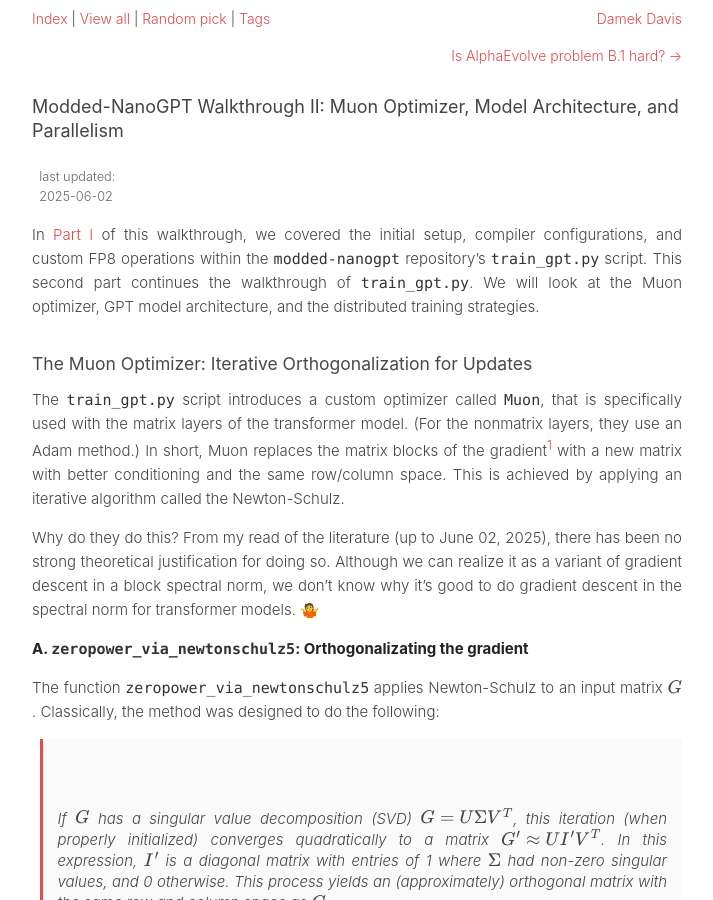
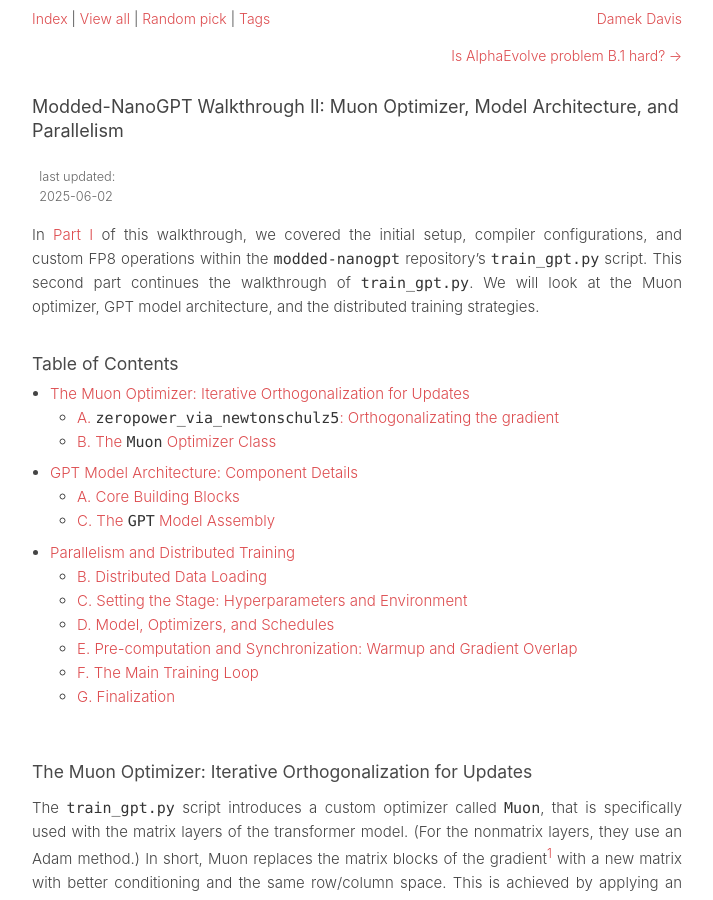
Before and after one commit to damek/damek.github.io, a Jekyll site: the page built from _random/modded-nanogpt-walkthrough-II.md, in a window 1280 px wide and 900 px high. Shown: the whole window, without its empty margins (283-996 px from the left). Built offline with Jekyll 4.4.1, drawn with Linux system fonts in a browser that asks for light colours; some of the changed text lies outside the part shown.

Commit message:
update modded-nanogpt walkthrough II: add comprehensive table of contents, enhance section headings for clarity, and detail the Muon optimizer, model architecture, and distributed training strategies

````diff
--- a/_random/modded-nanogpt-walkthrough-II.md
+++ b/_random/modded-nanogpt-walkthrough-II.md
@@ -8,13 +8,29 @@ description: "Part II: Muon optimizer, GPT architecture details, and distributed
 
 In [Part I](/random/modded-nanogpt-walkthrough-i) of this walkthrough, we covered the initial setup, compiler configurations, and custom FP8 operations within the `modded-nanogpt` repository's `train_gpt.py` script. This second part continues the walkthrough of `train_gpt.py`. We will look at the Muon optimizer, GPT model architecture, and the distributed training strategies.
 
+### Table of Contents
+
+- [The Muon Optimizer: Iterative Orthogonalization for Updates](#the-muon-optimizer-iterative-orthogonalization-for-updates)
+  - [A. `zeropower_via_newtonschulz5`: Orthogonalizating the gradient](#a-zeropower_via_newtonschulz5-orthogonalizating-the-gradient)
+  - [B. The `Muon` Optimizer Class](#b-the-muon-optimizer-class)
+- [GPT Model Architecture: Component Details](#gpt-model-architecture-component-details)
+  - [A. Core Building Blocks](#a-core-building-blocks)
+  - [C. The `GPT` Model Assembly](#c-the-gpt-model-assembly)
+- [Parallelism and Distributed Training](#parallelism-and-distributed-training)
+  - [B. Distributed Data Loading](#b-distributed-data-loading)
+  - [C. Setting the Stage: Hyperparameters and Environment](#c-setting-the-stage-hyperparameters-and-environment)
+  - [D. Model, Optimizers, and Schedules](#d-model-optimizers-and-schedules)
+  - [E. Pre-computation and Synchronization: Warmup and Gradient Overlap](#e-pre-computation-and-synchronization-warmup-and-gradient-overlap)
+  - [F. The Main Training Loop](#f-the-main-training-loop)
+  - [G. Finalization](#g-finalization)
+
 ### The Muon Optimizer: Iterative Orthogonalization for Updates
 
 The `train_gpt.py` script introduces a custom optimizer called `Muon`, that is specifically used with the matrix layers of the transformer model. (For the nonmatrix layers, they use an Adam method.) In short, Muon replaces the matrix blocks of the gradient[^0] with a new matrix with better conditioning and the same row/column space. This is achieved by applying an iterative algorithm called the Newton-Schulz.
 
 Why do they do this? From my read of the literature (up to June 02, 2025), there has been no strong theoretical justification for doing so. Although we can realize it as a variant of gradient descent in a block spectral norm, we don't know why it's good to do gradient descent in the spectral norm for transformer models. 🤷
 
-**A. `zeropower_via_newtonschulz5`: Orthogonalizating the gradient**
+#### A. `zeropower_via_newtonschulz5`: Orthogonalizating the gradient
 
 The function `zeropower_via_newtonschulz5` applies Newton-Schulz to an input matrix $G$. Classically, the method was designed to do the following:
 
@@ -67,7 +83,7 @@ you are correct. the explanation of the `step()` method's internals became somew
 here is a revised version of section b that integrates the detailed explanation of parameter grouping and the `update_buffer` more smoothly at the start, and then refers to those concepts when walking through the `step()` method, avoiding repetition while keeping the core detailed explanation verbatim as requested.
 
 
-**B. The `Muon` Optimizer Class**
+#### B. The `Muon` Optimizer Class
 
 The `Muon` class, defined by inheriting from `torch.optim.Optimizer`, implements the custom update rule for 2D matrix parameters.
 
@@ -176,7 +192,7 @@ is applied. Here, $\eta$ is `group["lr"]` and $\alpha_{\text{shape}} = \sqrt{\ma
 
 The model implemented in `train_gpt.py` is a decoder-only Transformer, with several specific architectural choices.
 
-**A. Core Building Blocks**
+#### A. Core Building Blocks
 
 1.  **Normalization: `norm()`**
     ```python
@@ -350,7 +366,7 @@ The model implemented in `train_gpt.py` is a decoder-only Transformer, with seve
 
     Normalization (`norm()`) is applied before the attention and MLP components.
 
-**C. The `GPT` Model Assembly**
+#### C. The `GPT` Model Assembly
 ```python
 class GPT(nn.Module):
     def __init__(self, vocab_size: int, num_layers: int, num_heads: int, model_dim: int, max_seq_len: int):
@@ -551,7 +567,7 @@ Per Training Step:
 
 We will now examine the specific code sections that implement these distributed operations, starting with the data loading.
 
-**B. Distributed Data Loading**
+#### B. Distributed Data Loading
 
 1.  **`_load_data_shard()`**
     ```python
@@ -624,7 +640,7 @@ We will now examine the specific code sections that implement these distributed
     ```
     Each GPU's generator independently takes its slice. After yielding its batch, each generator instance advances its *local* `pos` by the *global* `batch_size`. This prepares it to look for the *next* global batch segment in the current shard on its next call. Because all generators advance `pos` by the same global amount and use their `rank` to offset, they continue to pick up distinct, contiguous portions of the overall data stream defined by the sequence of shard files.
 
-**C. Setting the Stage: Hyperparameters and Environment**
+#### C. Setting the Stage: Hyperparameters and Environment
 
 With the data loading mechanism understood, the script next establishes the fixed configuration for the training run and prepares the multi-GPU environment. This setup is crucial for reproducibility and coordinated parallel execution.
 
@@ -698,7 +714,7 @@ With the data loading mechanism understood, the script next establishes the fixe
     ```
     A unique `run_id` is generated for logging. The `print0` function ensures that print statements are executed only by the `master_process` and are written to a uniquely named log file. The script logs its own source code, Python and PyTorch versions, and the output of `nvidia-smi` to fully document the execution environment.
 
-**D. Model, Optimizers, and Schedules**
+#### D. Model, Optimizers, and Schedules
 
 This phase constructs the GPT model, defines how different sets of its parameters will be optimized, and establishes schedules for dynamically adjusting the learning rate and attention window size during training.
 
@@ -767,7 +783,7 @@ This phase constructs the GPT model, defines how different sets of its parameter
     ```
     To maximize the model's execution speed on the GPU, the script employs `torch.compile(model, dynamic=False)`. TThis command invokes PyTorch's TorchInductor backend (the default JIT compiler for GPUs) to transform the Python-defined GPT model into optimized code. By specifying `dynamic=False`, the script signals to the compiler that the tensor shapes encountered during training will be largely static. This allows the compiler to apply more aggressive optimizations, such as fusing multiple operations into single GPU kernels and generating code specialized for the exact operations and shapes used. This compilation process introduces an initial overhead when the model is first executed, with the aim of improving subsequent runtime performance through these optimized kernels.
 
-**E. Pre-computation and Synchronization: Warmup and Gradient Overlap**
+#### E. Pre-computation and Synchronization: Warmup and Gradient Overlap
 
 This part of the script prepares the GPU kernels for optimal performance and implements a mechanism to overlap gradient computation with the communication needed for synchronization across GPUs.
 
@@ -960,7 +976,7 @@ This is where all components are brought together to iteratively train the model
 
         With updated hyperparameters and synchronized gradients, `opt.step()` is called for both the Adam and Muon optimizers, directing them to update their respective model parameters. Finally, `model.zero_grad(set_to_none=True)` clears gradients for the next step, and the master process logs the step's timing.
 
-**G. Finalization**
+#### G. Finalization
 ```python
     print0(f"peak memory allocated: {torch.cuda.max_memory_allocated() // 1024 // 1024} MiB "
         f"reserved: {torch.cuda.max_memory_reserved() // 1024 // 1024} MiB", console=True)
````
Also changed, not shown: other parts of _random/modded-nanogpt-walkthrough-II.md (+1 -1 lines), _random/modded-nanogpt-walkthrough-I.md (+8 -0 lines).
